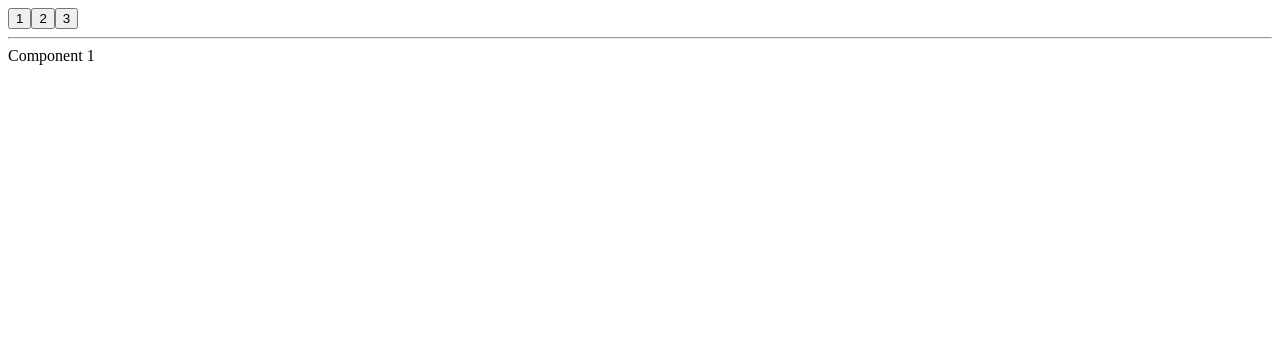
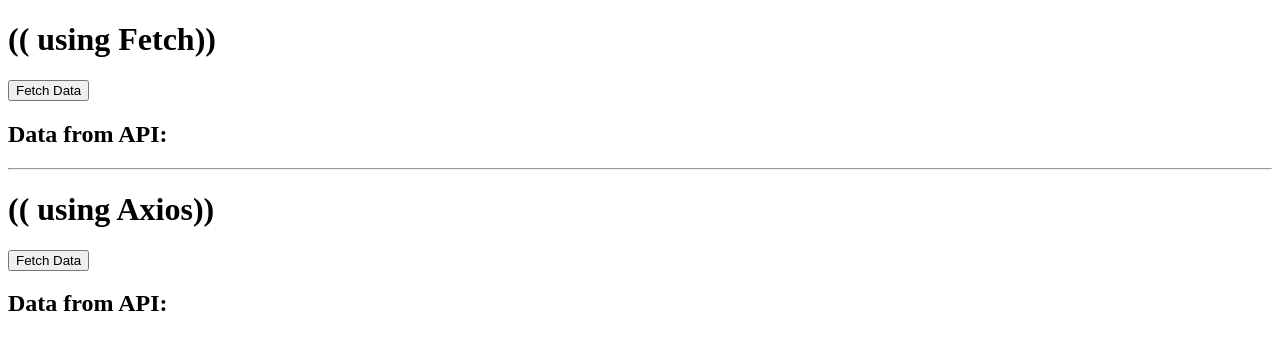
Before and after one commit to gstv57/vue-repo-learning, a Vue app: page / in a window 1280 px wide. Shown: the top 350 px of the page. Built offline with nearby package versions, Linux system fonts and the light colour scheme.

Commit message:
fetch data

```diff
--- a/package.json
+++ b/package.json
@@ -11,6 +11,7 @@
     "format": "prettier --write src/"
   },
   "dependencies": {
+    "axios": "^1.7.9",
     "vue": "^3.5.13"
   },
   "devDependencies": {
--- a/src/App.vue
+++ b/src/App.vue
@@ -1,22 +1,10 @@
 <script setup>
-import { ref } from 'vue'
-import ComponentOne from './components/ComponentOne.vue'
-import ComponentThree from './components/ComponentThree.vue'
-import ComponentTwo from './components/ComponentTwo.vue'
-
-const currentTab = ref('ComponentOne')
-
-const tabs = {
-  ComponentOne,
-  ComponentTwo,
-  ComponentThree,
-}
+import GettingDataWithAxios from './components/GettingDataWithAxios.vue'
+import GettingDataWithFetch from './components/GettingDataWithFetchComponent.vue'
 </script>
 
 <template>
-  <button @click="currentTab = 'ComponentOne'">1</button>
-  <button @click="currentTab = 'ComponentTwo'">2</button>
-  <button @click="currentTab = 'ComponentThree'">3</button>
+  <GettingDataWithFetch />
   <hr />
-  <component :is="tabs[currentTab]" />
+  <GettingDataWithAxios />
 </template>
--- a/src/components/ComponentOne.vue
+++ /dev/null
@@ -1 +0,0 @@
-<template>Component 1</template>
--- a/src/components/ComponentThree.vue
+++ /dev/null
@@ -1 +0,0 @@
-<template>Component 3</template>
--- a/src/components/ComponentTwo.vue
+++ /dev/null
@@ -1 +0,0 @@
-<template>Component 2</template>
--- /dev/null
+++ b/src/components/GettingDataWithAxios.vue
@@ -0,0 +1,30 @@
+<script setup>
+import { ref } from 'vue'
+import axios from 'axios'
+
+const data = ref(null)
+
+const fetchData = async () => {
+  try {
+    const response = await axios.get('https://jsonplaceholder.typicode.com/posts')
+
+    data.value = response.data
+  } catch (err) {
+    console.log(err)
+  }
+}
+</script>
+<template>
+  <div>
+    <h1>(( using Axios))</h1>
+    <button @click="fetchData">Fetch Data</button>
+  </div>
+  <div>
+    <h2>Data from API:</h2>
+    <ul v-for="{ id, title, body } in data" :key="id">
+      <li>ID: {{ id }}</li>
+      <li>Title: {{ title }}</li>
+      <li>Body: {{ body }}</li>
+    </ul>
+  </div>
+</template>
--- /dev/null
+++ b/src/components/GettingDataWithFetchComponent.vue
@@ -0,0 +1,37 @@
+<script setup>
+import { ref } from 'vue'
+
+const data = ref(null)
+
+const fetchData = () => {
+  fetch('https://jsonplaceholder.typicode.com/posts')
+    .then((response) => {
+      if (!response.ok) {
+        throw new Error('HTTP Error! Status: ${response.status}')
+      }
+      return response.json()
+    })
+    .then((responseData) => {
+      data.value = responseData
+    })
+    .catch((err) => {
+      console.log(err)
+    })
+}
+</script>
+<template>
+  <div>
+    <h1>(( using Fetch))</h1>
+    <button @click="fetchData">Fetch Data</button>
+  </div>
+  <div>
+    <div>
+      <h2>Data from API:</h2>
+      <ul v-for="{ id, title, body } in data" :key="id">
+        <li>ID: {{ id }}</li>
+        <li>Title: {{ title }}</li>
+        <li>Body: {{ body }}</li>
+      </ul>
+    </div>
+  </div>
+</template>
```
Also changed, not shown: 1 other file (tests, documents, lock files or other folders).
